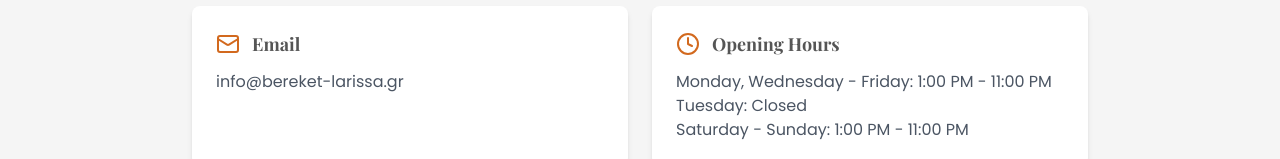
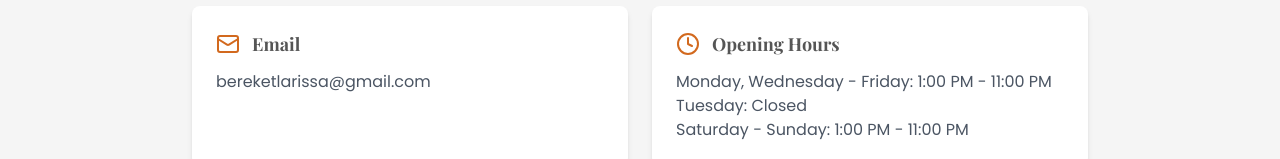
Before and after one commit to SelmanBilgen/larissa-latest, a React (Vite) app: page /contact in a window 1280 px wide. Shown: the part 366-525 px from the top of the page. Built offline with nearby package versions, Linux system fonts and the light colour scheme.

Commit message:
Update en.ts

```diff
--- a/src/translations/en.ts
+++ b/src/translations/en.ts
@@ -429,7 +429,7 @@
       },
       email: {
         label: "Email",
-        value: "info@bereket-larissa.gr"
+        value: "bereketlarissa@gmail.com"
       }
     },
     hours: {
```
